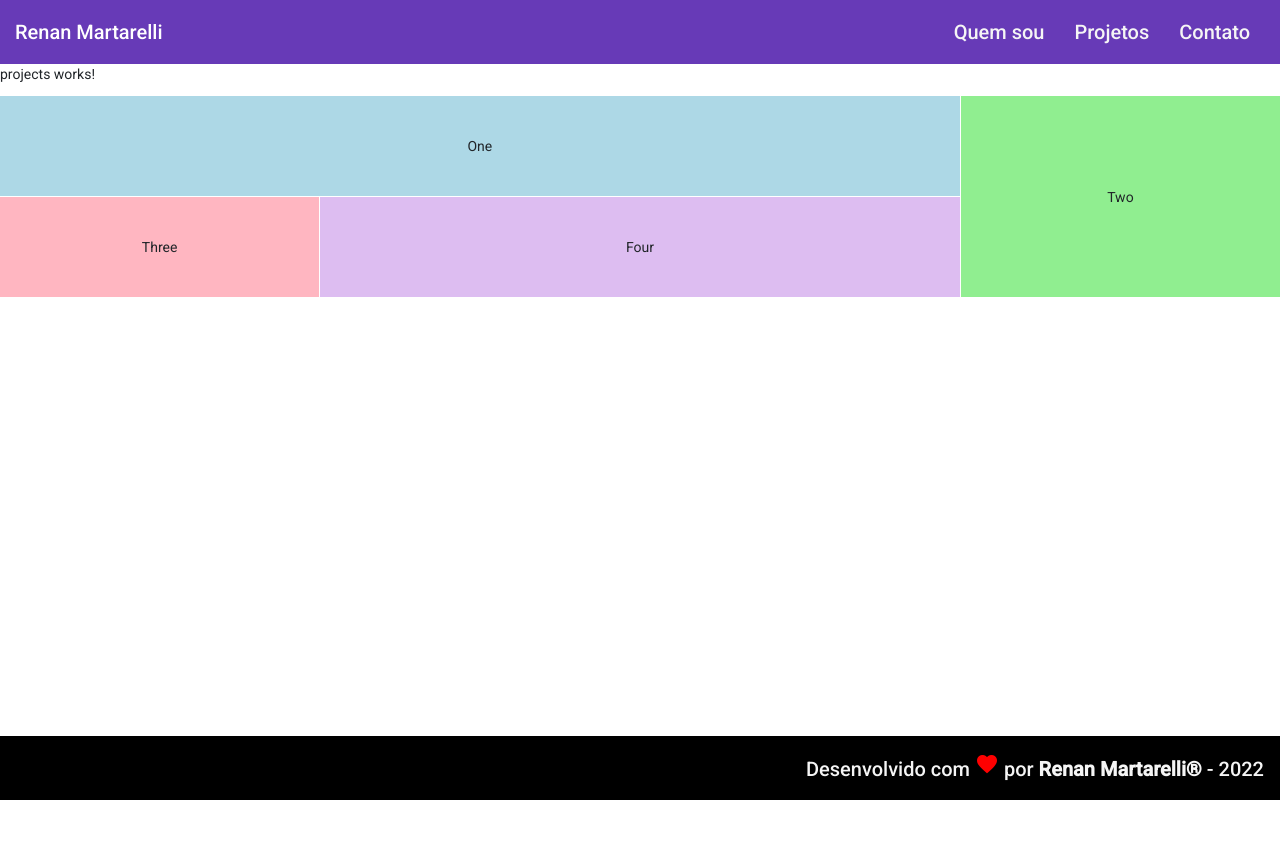
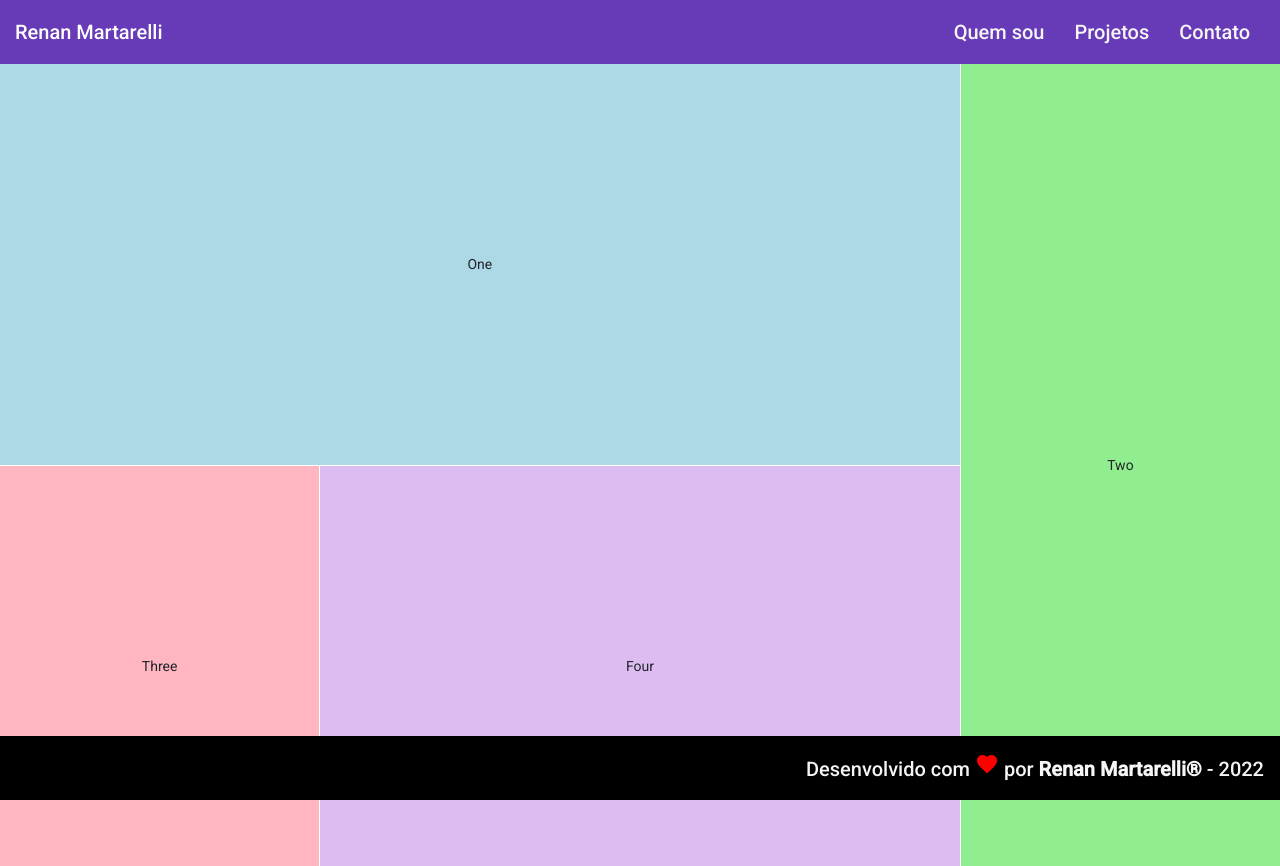
Before and after one commit to Martarelli/Angular-Martarelli, an Angular app: page /projects in a window 1280 px wide. Before the commit the page ends 800 px from the top, so only its background shows below. Built offline with nearby package versions, Linux system fonts and the light colour scheme.

Commit message:
melhorado tamanho dos tiles

```diff
--- a/src/app/views/projects/projects.component.html
+++ b/src/app/views/projects/projects.component.html
@@ -1,6 +1,4 @@
-<p>projects works!</p>
-
-<mat-grid-list cols="4" rowHeight="100px">
+<mat-grid-list cols="4" rowHeight="50%">
   <mat-grid-tile
       *ngFor="let tile of tiles"
       [colspan]="tile.cols"
```
